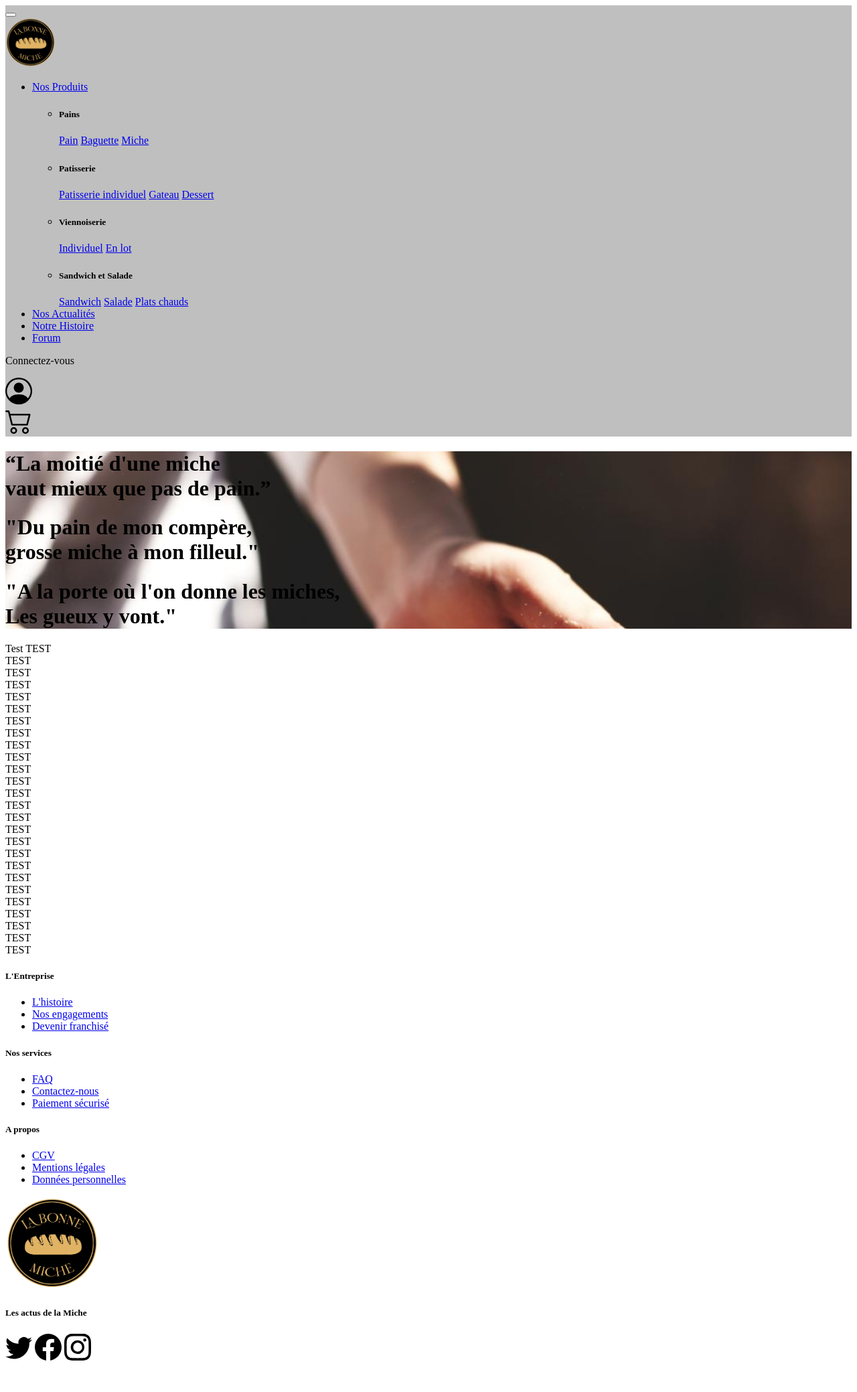
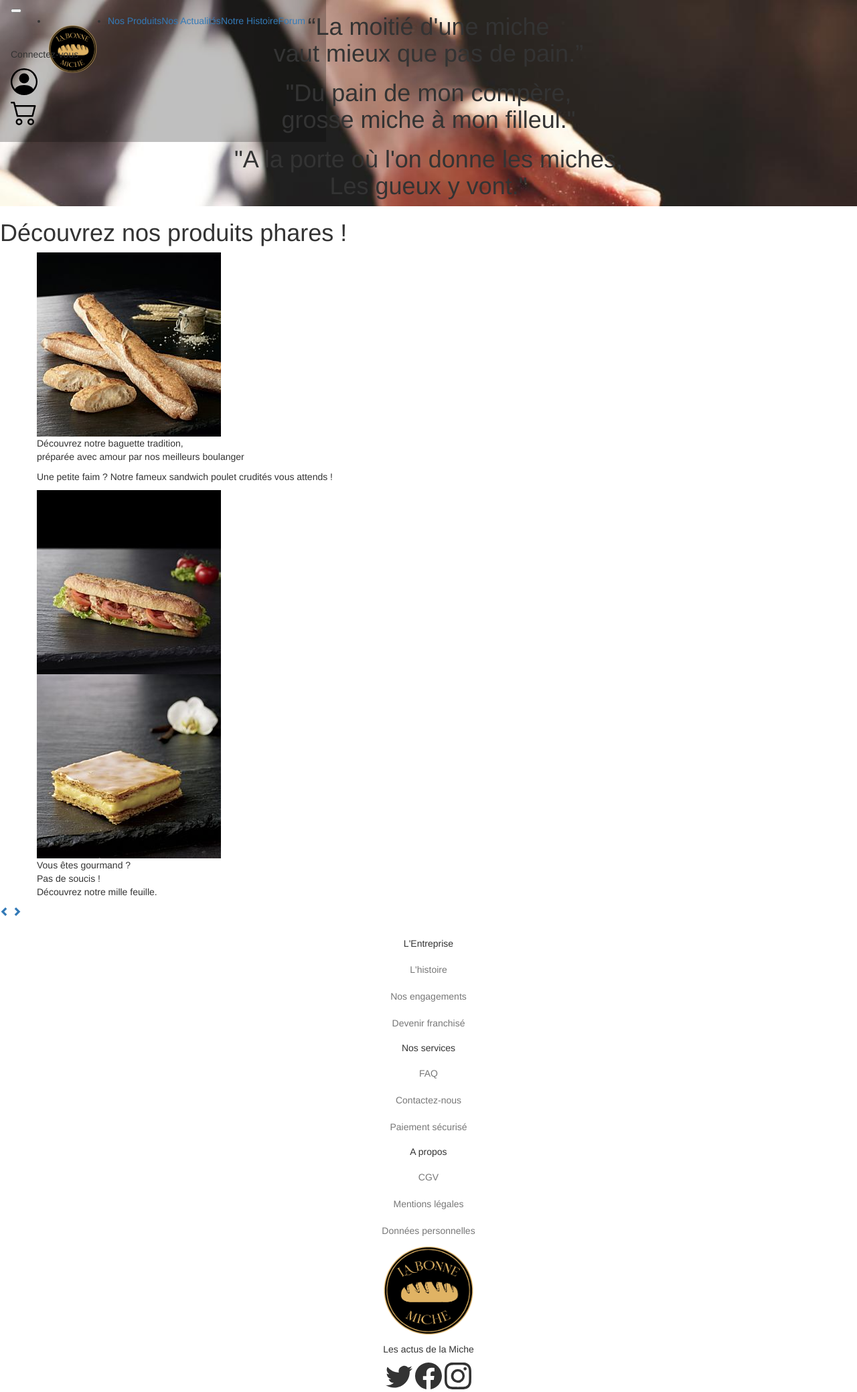
Before and after one commit to Kantun36/LaBonneMiche, a Symfony app: template templates/home/index.html.twig in a window 1280 px wide. Shown: the whole page at 67% size. Before the commit the page ends 2032 px from the top, so only its background shows below. Run offline with Twig, Linux system fonts and the light colour scheme; the template is opened without the code that fills it, so the values that code supplies are empty; some libraries are stand-ins or nearby versions.

Commit message:
carous home

```diff
--- a/templates/headerHome.html.twig
+++ b/templates/headerHome.html.twig
@@ -13,12 +13,15 @@
                     <span class="navbar-toggler-icon"></span>
                 </button>
                 <div class="collapse navbar-collapse justify-content-center " id="navbarNavDropdown">
-                    <nav class="navbar navbar-lights">
-                        <a class="navbar-brand" href="/">
-                            <img src="{{ asset('img/logobeigenoir.png') }}" alt="" width="75" >
-                        </a>
-                    </nav>
+
                     <ul class="navbar-nav">
+                        <li class="nav-item ">
+
+                            <a class="navbar-brand " href="/">
+                                <img src="{{ asset('img/logobeigenoir.png') }}" alt="" width="75" >
+                            </a>
+
+                        </li>
                         <li class="nav-item dropdown">
                             <a id="buttonHeader4" class="nav-link dropdown-toggle ac" href="#" id="navbarDropdownMenuLink" role="button" data-bs-toggle="dropdown" aria-expanded="false">
                                 Nos Produits
@@ -182,9 +185,13 @@
 
 
 
+
+
+
             } else {
 
                 document.getElementById("header1").style.background = "rgba(0,0,0,0.25)";
+                document.getElementById("header1").style.position = "fixed";
 
 
 
--- a/templates/home/index.html.twig
+++ b/templates/home/index.html.twig
@@ -20,12 +20,14 @@
 
 
 {% block body %}
+
     <style>
         .banner-image {
             background-image: url('/img/bgimage.jpg');
             background-size: cover;
         }
     </style>
+    <div class="bodyhome">
     <div class="banner-image w-100 vh-100 d-flex justify-content-center align-items-center">
         <div class="container">
             <div class="row mt-5 pt-5">
@@ -51,17 +53,93 @@
         </div>
     </div>
 
-    <p> Test
 
 
-        TEST<br>TEST<br>TEST<br>TEST<br>TEST<br>TEST<br>TEST<br>TEST<br>TEST<br>TEST<br>TEST<br>TEST<br>TEST<br>
-        TEST<br>TEST<br>TEST<br>TEST<br>TEST<br>TEST<br>TEST<br>TEST<br>TEST<br>TEST<br>TEST<br>TEST<br>TEST<br>
-    </p>
+    <div id="titlephare">
+        <h1 id="tltphare">Découvrez nos produits phares ! </h1>
+
+    </div>
+
+        <div id="carouselExampleControls" class="carousel slide caroushome "   data-ride="carousel">
+            <div class="carousel-inner">
+                <div class="carousel-item active carousitem">
+                    <div class="container c-phare">
+                        <div class="row ">
+                            <div class="col-6 carousfond">
+                                <div id="carousimage ">
+                                    <img class="carousimg " src="/img/baguettetradition.jpg" alt="First slide">
+                                </div>
+                            </div>
+                            <div class="col-6 carousfond">
+                                <div class="caroustext ">
+                                    <p class="caroustxt">Découvrez notre baguette tradition,<br> préparée avec amour par nos meilleurs boulanger </p>
+                                </div>
+                            </div>
+                        </div>
+                    </div>
+
+
+
+                </div>
+                <div class="carousel-item carousitem">
+                    <div class="container c-phare">
+                        <div class="row ">
+                            <div class="col-6 carousfond">
+                                <div class="caroustext ">
+                                    <p class="caroustxt"> Une petite faim ? Notre fameux sandwich poulet crudités vous attends !</p>
+                                </div>
+                            </div>
+                            <div class="col-6 carousfond">
+                                <div id="carousimage ">
+                                    <img class="carousimg" src="/img/pouletcrudité.jpg" alt="First slide">
+                                </div>
+
+                            </div>
+                        </div>
+                    </div>
+                </div>
+
+                <div class="carousel-item carousitem">
+                    <div class="container c-phare">
+                        <div class="row ">
+                            <div class="col-6 carousfond">
+                                <div id="carousimage ">
+                                    <img class="carousimg" src="/img/millefeuille.jpg" alt="First slide">
+                                </div>
+                            </div>
+                            <div class="col-6 carousfond">
+                                <div class="caroustext ">
+                                    <p class="caroustxt">Vous êtes gourmand ? <br>
+                                        Pas de soucis ! <br>
+                                        Découvrez notre mille feuille. </p>
+                                </div>
+                            </div>
+                        </div>
+                    </div>
+                </div>
+            </div>
+            <a class="carousel-control-prev arrow1" href="#carouselExampleControls" role="button" data-bs-slide="prev">
+                <span class="glyphicon glyphiconCarous glyphicon-chevron-left arrow" aria-hidden="true"></span>
+            </a>
+            <a class="carousel-control-next arrow2 " href="#carouselExampleControls" role="button" data-bs-slide="next">
+                <span class="glyphicon glyphiconCarous glyphicon-chevron-right arrow arrow fa-3x" aria-hidden="true"></span>
+
+
+            </a>
+        </div>
+        <br>
+    </div>
+
+
+
+
 
     <script src="https://code.jquery.com/jquery-3.3.1.slim.min.js"></script>
     <script src="https://cdnjs.cloudflare.com/ajax/libs/popper.js/1.14.3/umd/popper.min.js"></script>
     <script src="https://stackpath.bootstrapcdn.com/bootstrap/4.1.1/js/bootstrap.min.js"></script>
-
+    <link rel="stylesheet" href="https://maxcdn.bootstrapcdn.com/bootstrap/3.3.7/css/bootstrap.min.css">
+    <script src="https://ajax.googleapis.com/ajax/libs/jquery/3.2.1/jquery.min.js"></script>
+    <script src="https://maxcdn.bootstrapcdn.com/bootstrap/3.3.7/js/bootstrap.min.js"></script>
 {% endblock %}
 
  {{ include('footer.html.twig') }}
```
Also changed, not shown: assets/styles/custom.scss (+102 -5 lines), package-lock.json, public/img/baguettetradition.jpg (added), public/img/michecampagne.jpg (added), public/img/millefeuille.jpg (added), public/img/pouletcrudité.jpg (added).
